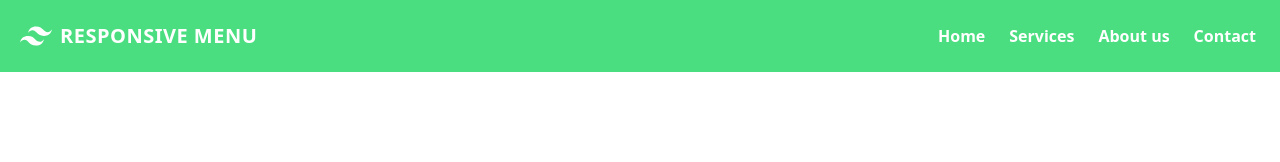
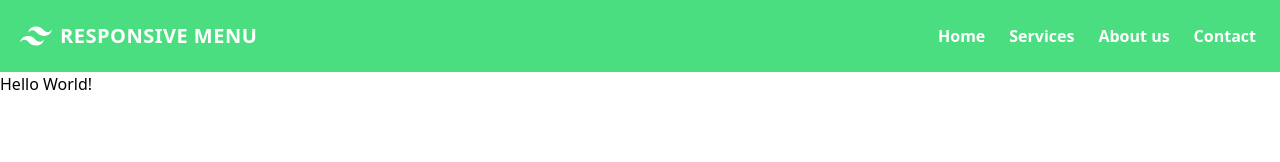
Before and after one commit to Babyoilrig/Catrin--Mentzoni-Portfolio, a Next.js app: page / in a window 1280 px wide. Shown: the top 162 px of the page. Built offline with nearby package versions, Linux system fonts and the light colour scheme.

Commit message:
HAve installed next/babel and other dependencies

```diff
--- a/pages/index.js
+++ b/pages/index.js
@@ -1,9 +1,9 @@
-import  Navbar  from "../components/Navbar";
+
 
 export default function Home() {
   return (
     <div>
-
+      <h1>Hello World!</h1>
     </div>
   );
 }
```
Also changed, not shown: .babelrc (added), .eslintrc.json.
